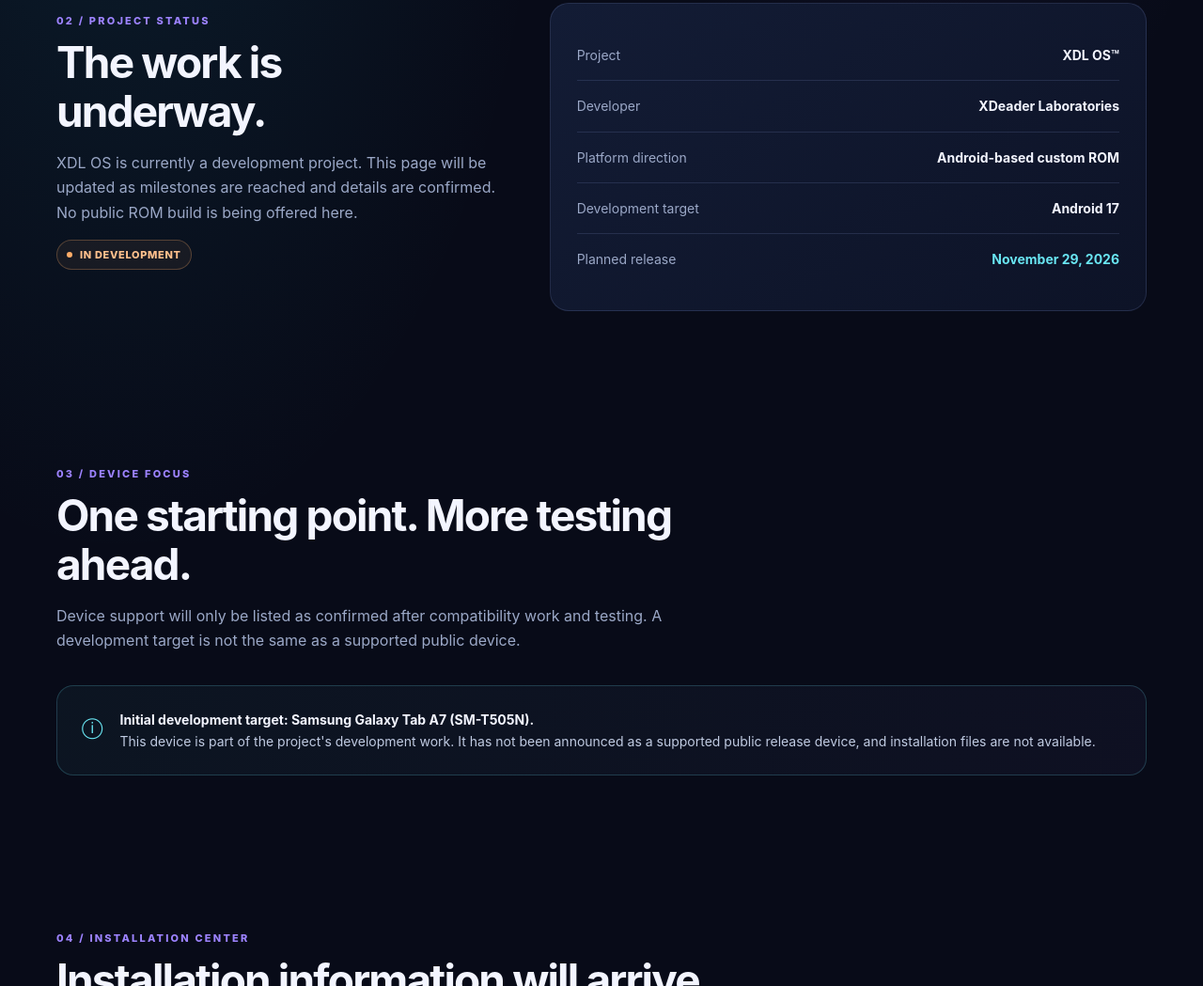
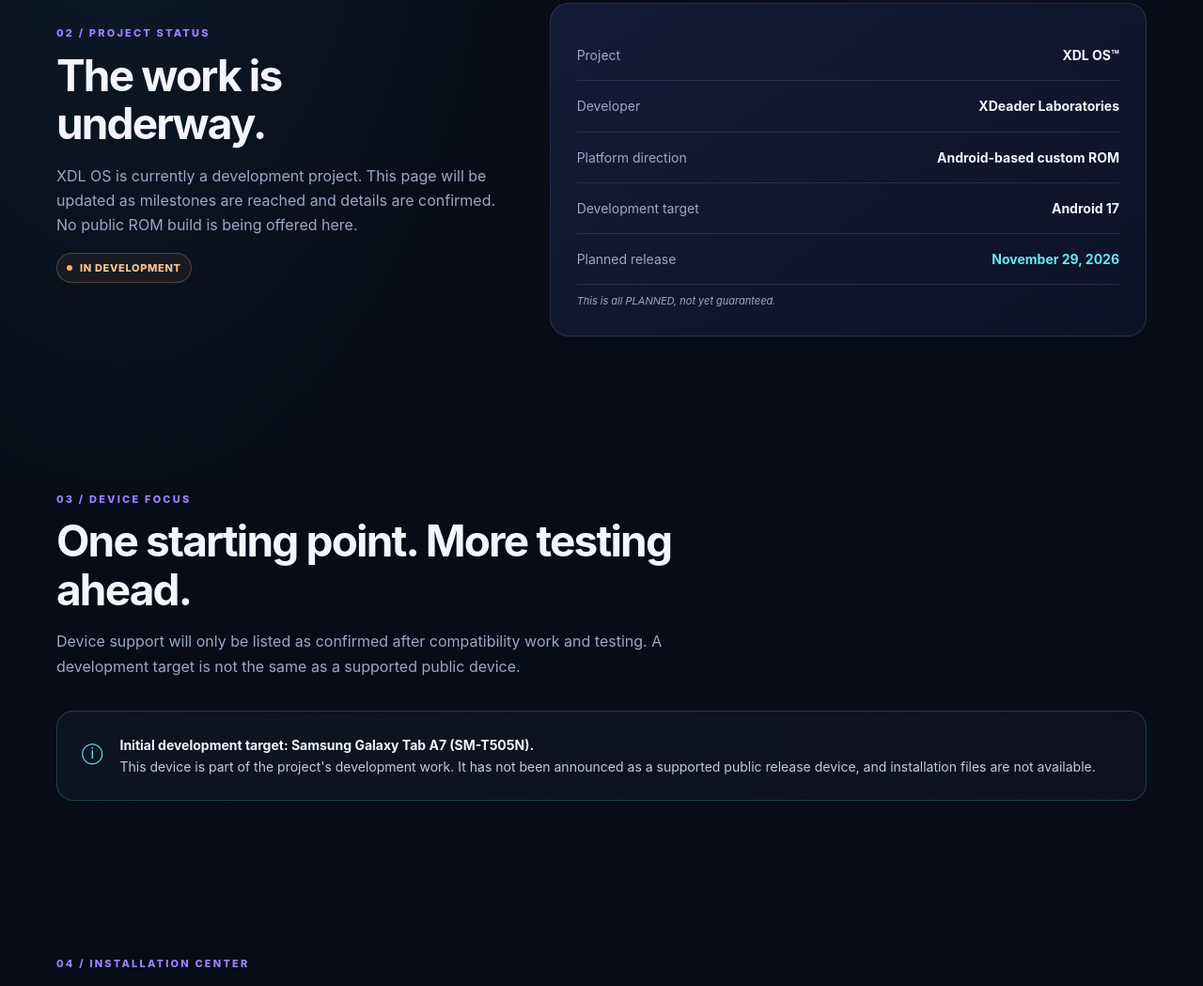
Before and after one commit to XDeaderLabo/xdeaderlabo.github.io, a plain HTML site: page xdl-os/index.html in a window 1280 px wide. Shown: the part 1401-2450 px from the top of the page at 94% size. Drawn offline with Linux system fonts and the light colour scheme.

Commit message:
Add planned release disclaimer

```diff
--- a/xdl-os/index.html
+++ b/xdl-os/index.html
@@ -68,6 +68,7 @@
           <div class="spec-row"><span>Platform direction</span><strong>Android-based custom ROM</strong></div>
           <div class="spec-row"><span>Development target</span><strong>Android 17</strong></div>
           <div class="spec-row"><span>Planned release</span><strong style="color:var(--cyan)">November 29, 2026</strong></div>
+          <p style="margin:8px 0 0;font-size:11px;font-style:italic;color:var(--muted)">This is all PLANNED, not yet guaranteed.</p>
         </div>
       </div>
     </section>
```
